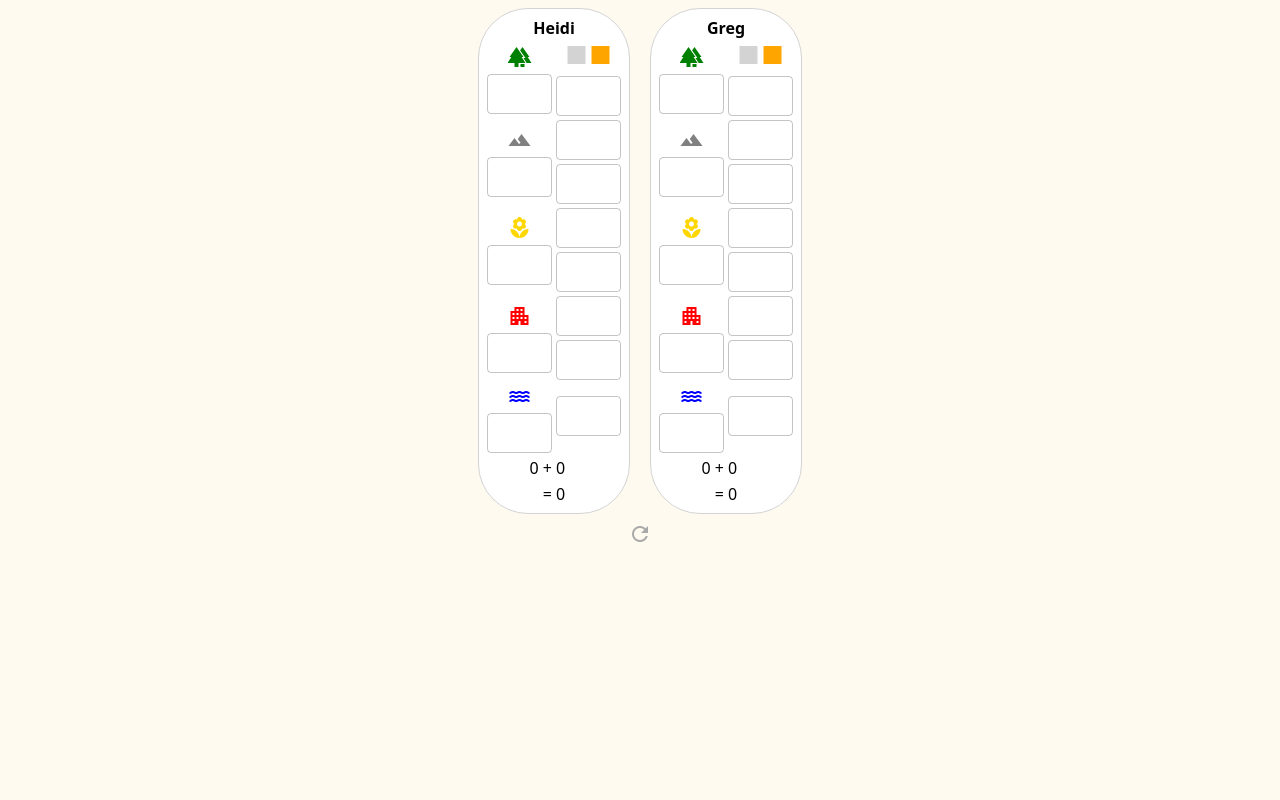
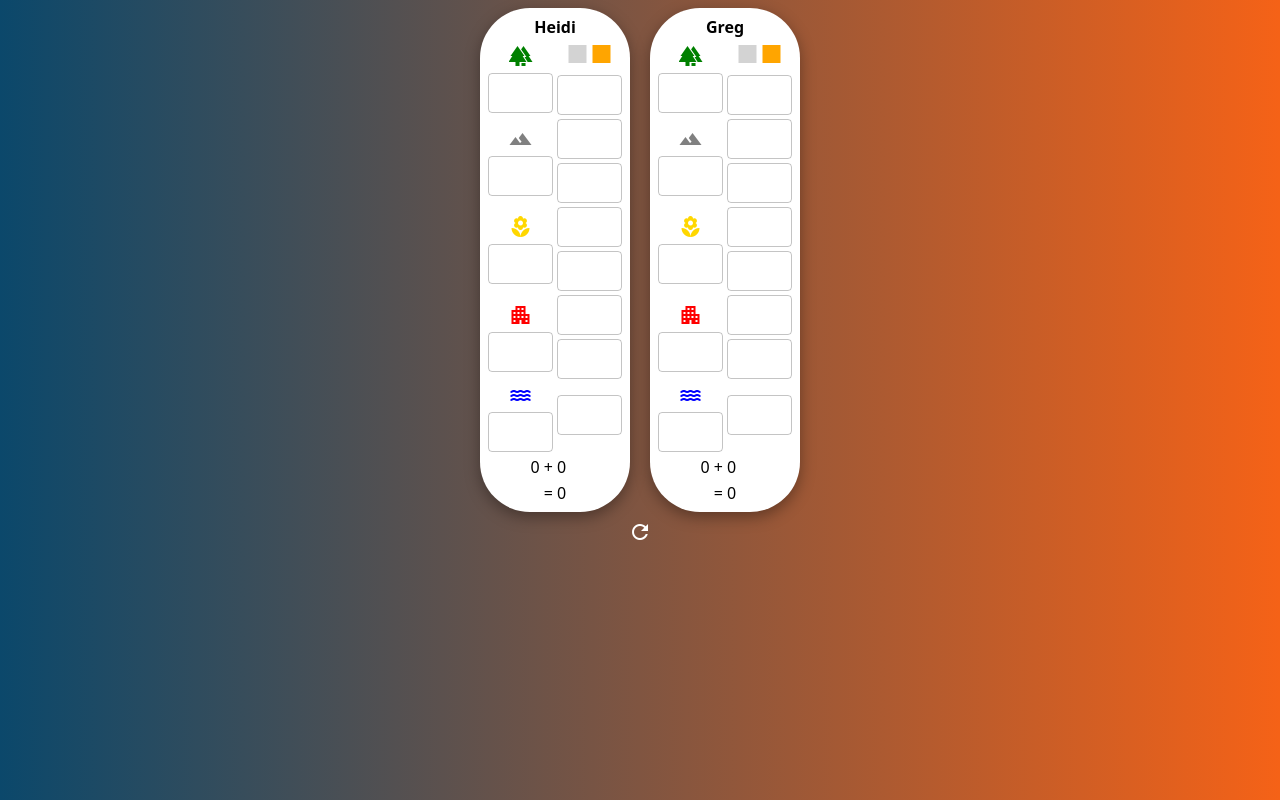
Before and after one commit to BBPTimer/harmonies, a React (Vite) app: page / in a window 1280 px wide. Built offline with nearby package versions, Linux system fonts and the light colour scheme; a web font is replaced by a local one.

Commit message:
Minor CSS updates

```diff
--- a/src/App.css
+++ b/src/App.css
@@ -1,5 +1,5 @@
 body {
-  background-color: floralwhite;
+  background: linear-gradient(to right, #0b486b, #f56217);
   font-family: "Barriecito", system-ui;
 }
 
@@ -10,8 +10,8 @@ body {
 
 table {
   background-color: white;
-  border: 1px solid lightgray;
   border-radius: 50px;
+  box-shadow: rgba(0, 0, 0, 0.35) 0px 5px 15px;
   margin: 0px 10px;
   padding: 5px;
 }
--- a/src/App.jsx
+++ b/src/App.jsx
@@ -11,7 +11,10 @@ function App() {
       </div>
       <div className="flex">
         <IconButton>
-          <Icon sx={{ color: "darkgray" }} onClick={() => window.location.reload()}>
+          <Icon
+            sx={{ color: "white" }}
+            onClick={() => window.location.reload()}
+          >
             refresh
           </Icon>
         </IconButton>
```
